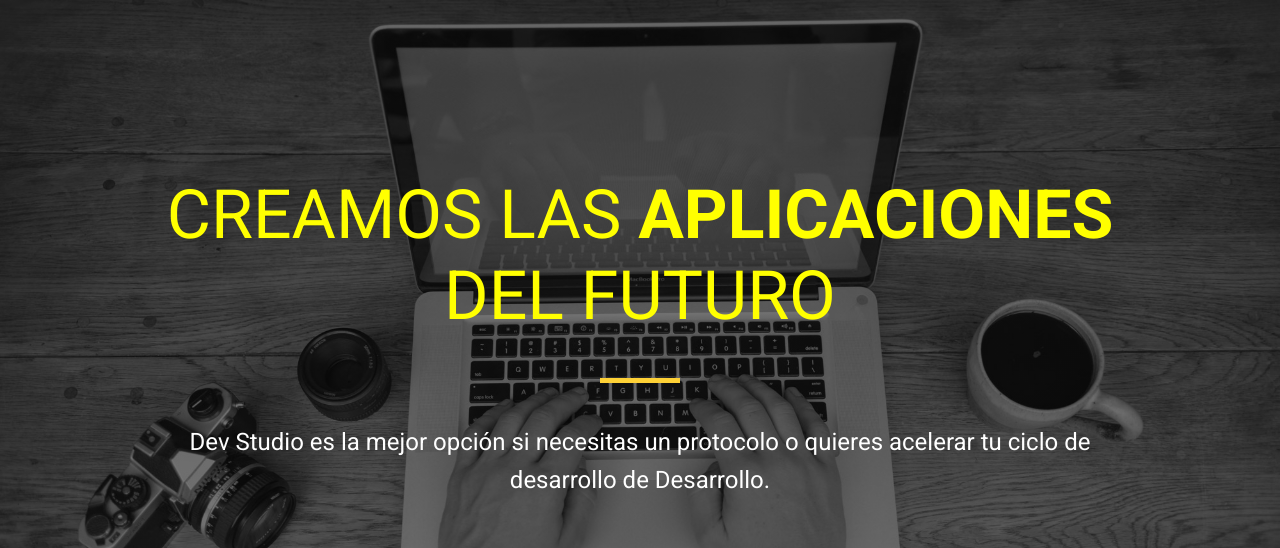
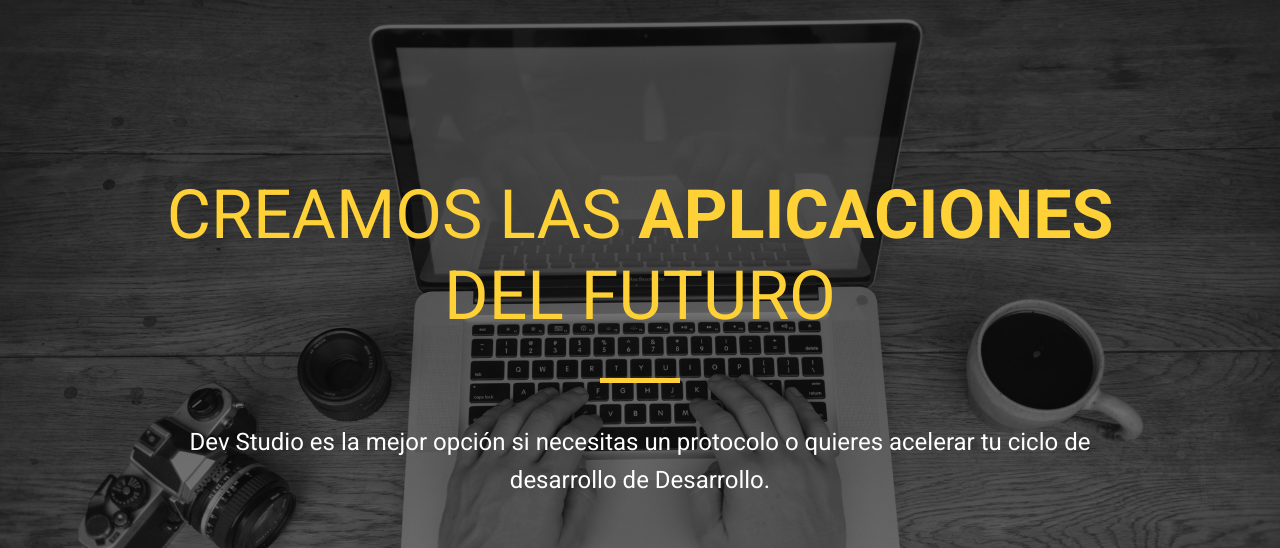
Before and after one commit to xweng11/studiodev, a plain HTML site: page index.html in a window 1280 px wide. Shown: the part 71-619 px from the top of the page. Drawn offline with nearby package versions, Linux system fonts and the light colour scheme.

Commit message:
Update css/style.css
se corrige color

```diff
--- a/css/style.css
+++ b/css/style.css
@@ -56,7 +56,7 @@ header nav a.active {
 
 
 #home h1 {
-	color: yellow;
+	color: #fed136;
 	font-size: 68px;
 	font-weight: normal;
 	line-height: 1.2;
```
